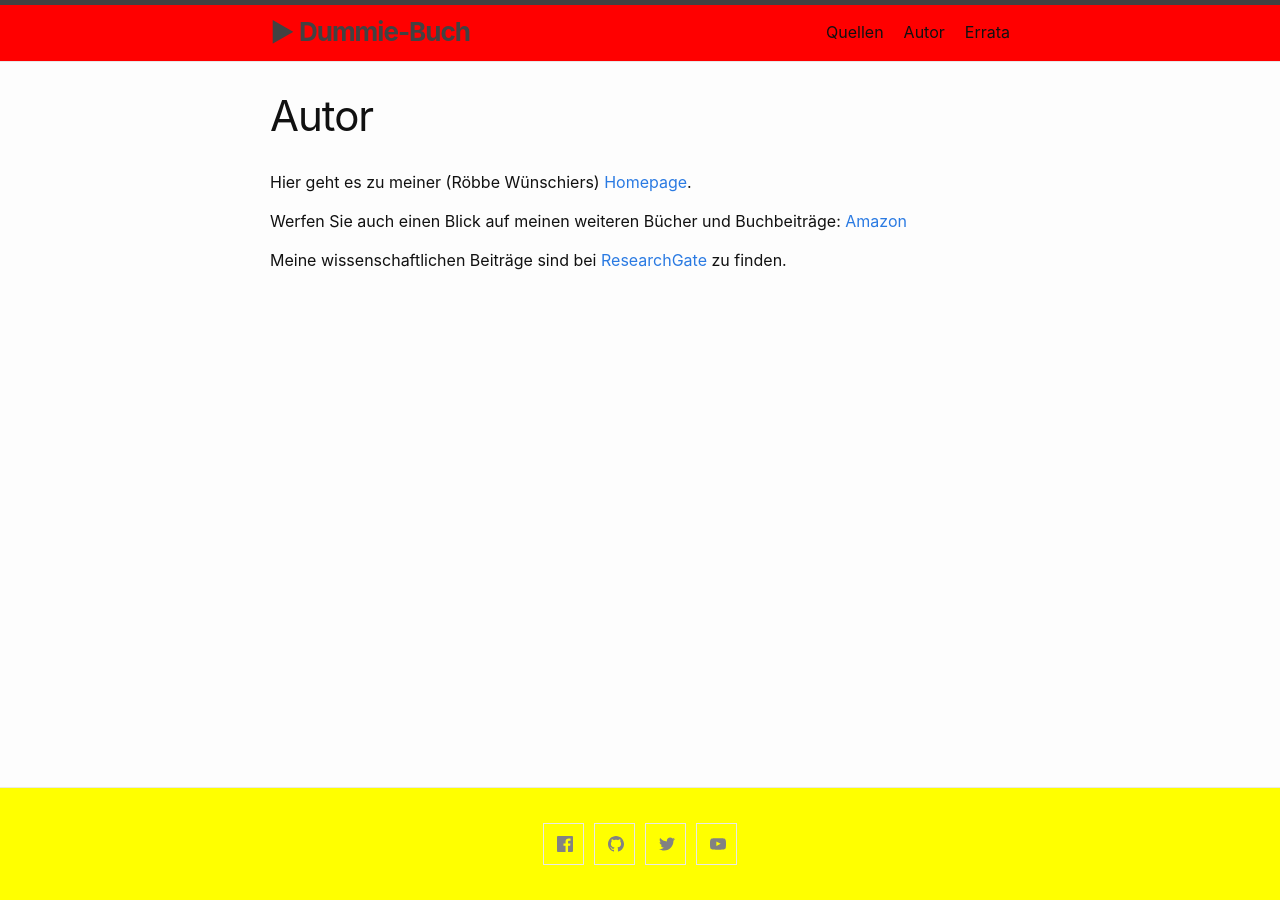
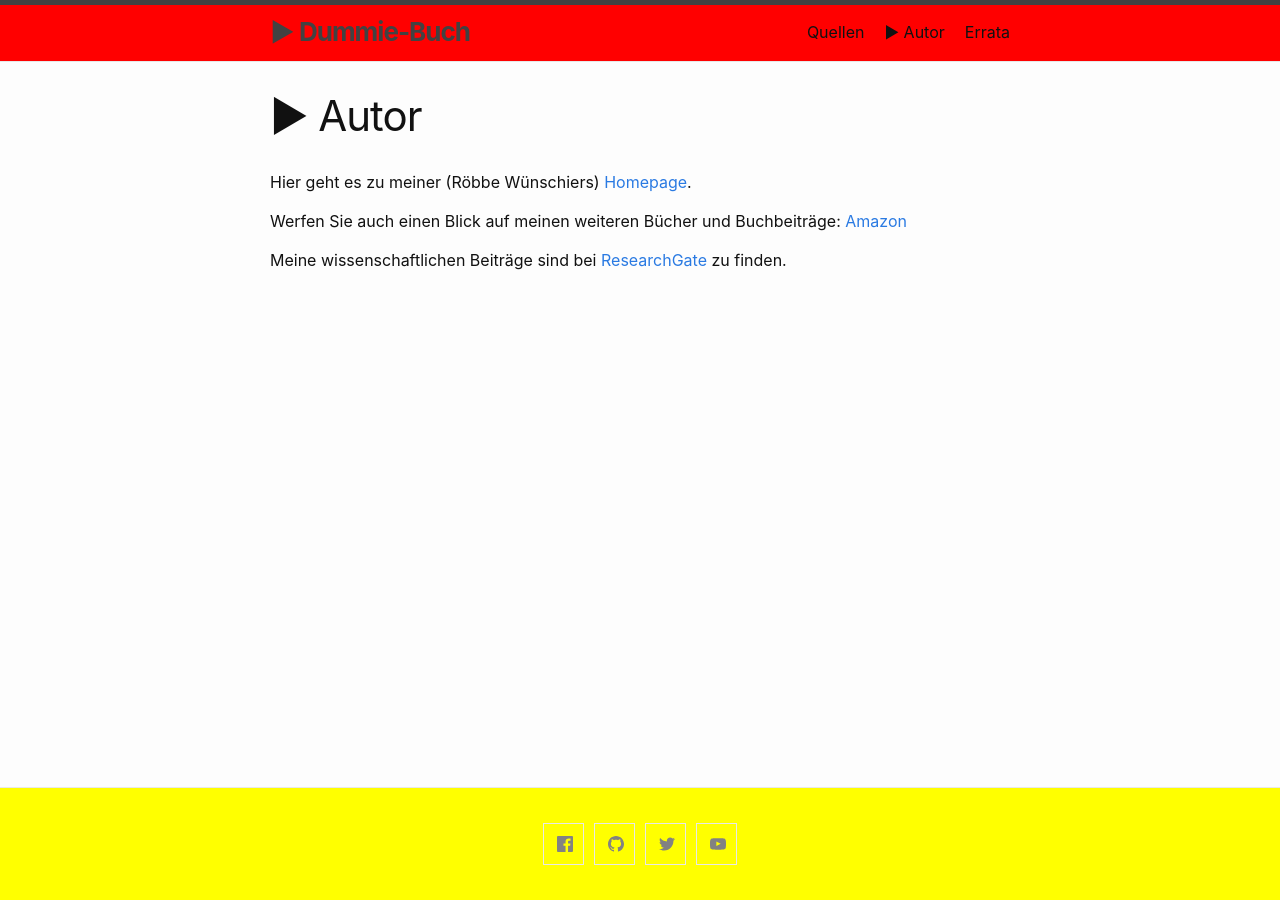
Before and after one commit to awkologist/dummie, a Jekyll site: the page built from autor.md, in a window 1280 px wide. Built offline with Jekyll 4.4.1, drawn with Linux system fonts in a browser that asks for light colours; Markdown is read by kramdown in place of the engine named in the settings.

```diff
--- a/autor.md
+++ b/autor.md
@@ -1,6 +1,6 @@
 ---
 layout: page
-title: Autor
+title: ► Autor
 permalink: /autor/
 ---
 
```
